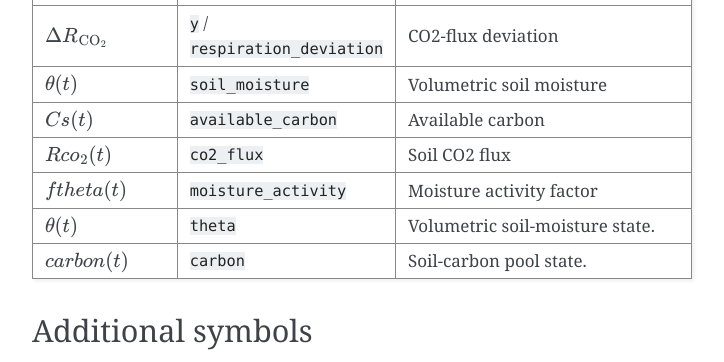
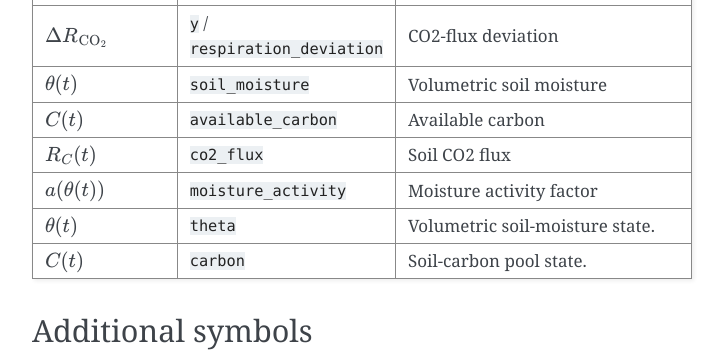
Before and after one commit to simple-machine-learning/SISO-Adaptive-Control, a Sphinx documentation site: the page built from packages/SISO_Adaptive_Control_Python_v1.0.0/documentation/models/soil_moisture_respiration.rst, in a window 1280 px wide and 900 px high, scrolled down 3145 px. Shown: the part 156-518 px from the top of the window, without its empty margins (388-1112 px from the left). Built offline with Sphinx 7.4.7, drawn with Linux system fonts in a browser that asks for light colours.

Commit message:
Correct documentation variable notation

```diff
--- a/packages/SISO_Adaptive_Control_Python_v1.0.0/documentation/models/soil_moisture_respiration.rst
+++ b/packages/SISO_Adaptive_Control_Python_v1.0.0/documentation/models/soil_moisture_respiration.rst
@@ -163,19 +163,19 @@ The first column gives the readable mathematical notation, the second gives the
    * - :math:`\theta(t)`
      - ``soil_moisture``
      - Volumetric soil moisture
-   * - :math:`Cs(t)`
+   * - :math:`C(t)`
      - ``available_carbon``
      - Available carbon
-   * - :math:`Rco_{2}(t)`
+   * - :math:`R_C(t)`
      - ``co2_flux``
      - Soil CO2 flux
-   * - :math:`ftheta(t)`
+   * - :math:`a(\theta(t))`
      - ``moisture_activity``
      - Moisture activity factor
    * - :math:`\theta(t)`
      - ``theta``
      - Volumetric soil-moisture state.
-   * - :math:`carbon(t)`
+   * - :math:`C(t)`
      - ``carbon``
      - Soil-carbon pool state.
 
```
